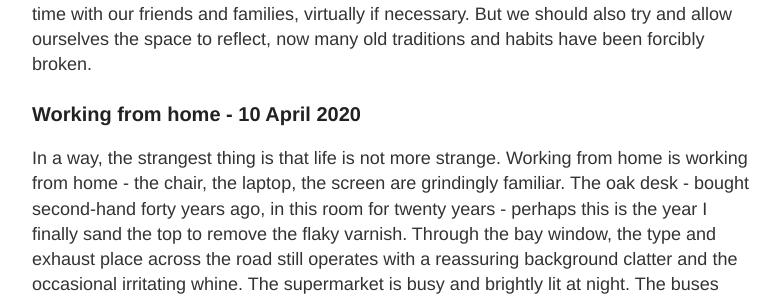
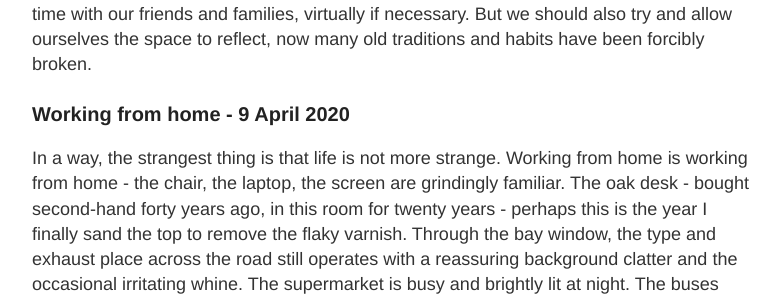
Before and after one commit to interstices/interstices.github.io, a Jekyll site: the page built from pages/writings-from-plague/ann-copestake.md, in a window 1280 px wide and 900 px high, scrolled down 1460 px. Shown: the part 157-453 px from the top of the window, without its empty margins (248-1030 px from the left). Built offline with Jekyll 4.4.1, drawn with Linux system fonts in a browser that asks for light colours.

```diff
--- a/pages/writings-from-plague/ann-copestake.md
+++ b/pages/writings-from-plague/ann-copestake.md
@@ -25,7 +25,7 @@ This is a time of dislocation.  For the department, many things must continue -
 
 
 
-### Working from home - 10 April 2020
+### Working from home - 9 April 2020
 
 In a way, the strangest thing is that life is not more strange.  Working from home is working from home - the chair, the laptop, the screen are grindingly familiar.  The oak desk - bought second-hand forty years ago, in this room for twenty years - perhaps this is the year I finally sand the top to remove the flaky varnish.  Through the bay window, the type and exhaust place across the road still operates with a reassuring background clatter and the occasional irritating whine.  The supermarket is busy and brightly lit at night.  The buses rumble by regularly.
 
```
Also changed, not shown: _posts/2020-4-11-writings-from-the-plague.md (+1 -1 lines).
